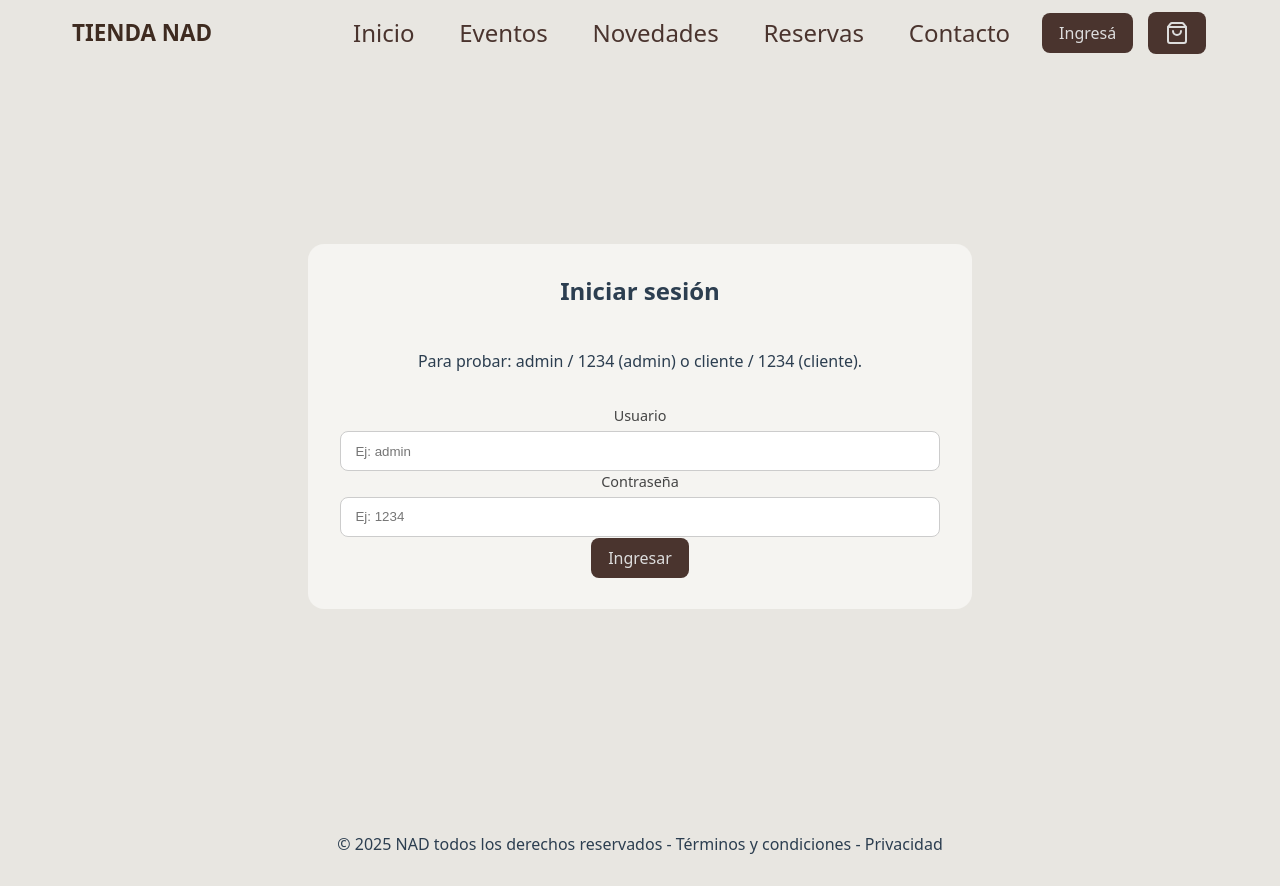
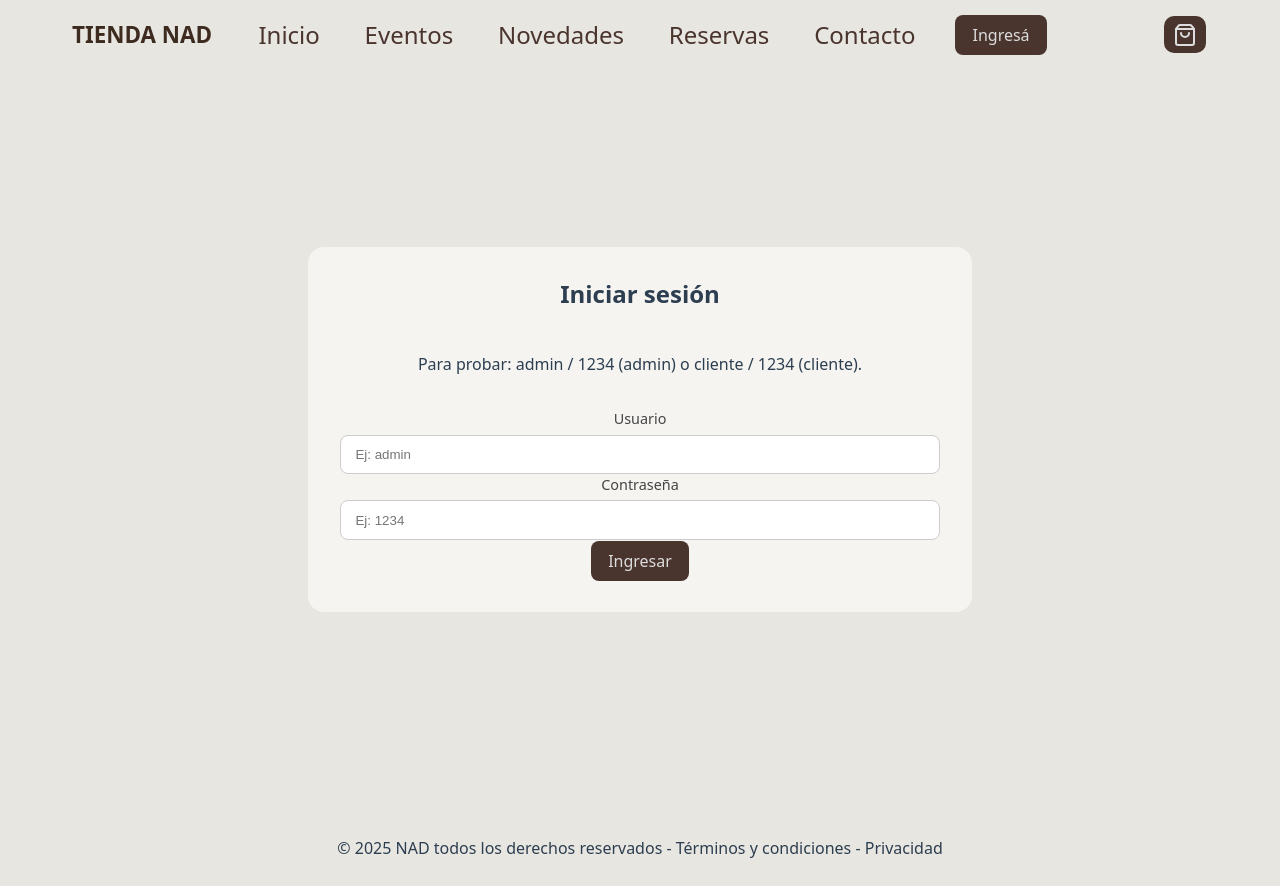
Before and after one commit to JuanRojasManuel/TiendaNad, a React (Vite) app: page /login in a window 1280 px wide. Built offline with nearby package versions, Linux system fonts and the light colour scheme; no server answers.

Commit message:
CSS + Cart
CSS + Cart

```diff
--- a/src/App.css
+++ b/src/App.css
@@ -157,16 +157,6 @@ header {
   text-decoration: none;
 }
 
-.cart-count-nad {
-  margin-left: -5px;
-  background-color: red;
-  color: #fff;
-  border-radius: 50%;
-  padding: 3px 6px;
-  font-size: 11px;
-  font-weight: bold;
-  line-height: 1;
-}
 
 .menu-lista-nad {
   list-style: none;
@@ -729,12 +719,21 @@ header {
 /* ================== HEADER / HAMBURGUESA ================== */
 /* ================== HEADER / HAMBURGUESA ================== */
 
+.header-nad {
+  background: #e8e6e1;
+  position: sticky;
+  top: 0;
+  z-index: 1000;
+}
+
 .header-bar {
+  max-width: 1200px;
+  margin: 0 auto;
+  padding: 0.6rem 2rem;
   display: flex;
-  justify-content: space-between;
   align-items: center;
-  padding: 0.5rem 2rem;
 }
+
 
 .header-brand .brand-text {
   font-size: 1.4rem;
@@ -743,10 +742,31 @@ header {
   text-decoration: none;
 }
 
+/* nav + login/logout */
 .header-right {
   display: flex;
   align-items: center;
-  gap: 1rem;
+  gap: 1.5rem;
+  margin-left: 2rem;
+  flex: 1;
+}
+
+/* contenedor de hamburguesa + carrito a la derecha */
+.header-icons {
+  margin-left: auto;
+  display: flex;
+  align-items: center;
+  gap: 0.5rem;
+}
+
+/* botón carrito solo icono redondito */
+.btn-cart-nad {
+  display: inline-flex;
+  align-items: center;
+  justify-content: center;
+  padding: 0.35rem 0.5rem;
+  border-radius: 10px;
+  position: relative;
 }
 
 .nav-links-nad {
@@ -765,13 +785,6 @@ header {
   gap: 0.75rem;
 }
 
-.btn-cart-nad {
-  display: inline-flex;
-  align-items: center;
-  gap: 0.35rem;
-  position: relative;
-}
-
 .icon-cart-nad {
   width: 18px;
   height: 18px;
@@ -788,6 +801,19 @@ header {
   cursor: pointer;
 }
 
+.cart-count-nad {
+  position: absolute;
+  top: -4px;
+  right: -4px;
+  background: #d9534f;
+  color: #fff;
+  border-radius: 999px;
+  padding: 0 4px;
+  font-size: 0.7rem;
+  line-height: 1.2;
+  min-width: 16px;
+  text-align: center;
+}
 /* ================== GESTOR DE PRODUCTO ================== */
 /* ================== GESTOR DE PRODUCTO ================== */
 /* ================== GESTOR DE PRODUCTO ================== */
@@ -1193,7 +1219,7 @@ header {
     flex-direction: column;
     align-items: flex-start;
     position: absolute;
-    top: 3.2rem;
+    top: 3.1rem;
     right: 1rem;
     background: #f6f2ec;
     padding: 1rem;
@@ -1201,6 +1227,10 @@ header {
     box-shadow: 0 8px 24px rgba(0, 0, 0, 0.18);
     gap: 1rem;
     z-index: 2000;
+  }
+
+  .header-icons {
+    margin-left: auto;
   }
 
   .nav-links-nad {
--- a/src/components/Header.jsx
+++ b/src/components/Header.jsx
@@ -19,21 +19,25 @@ function Header() {
   return (
     <header className="header-nad">
       <div className="header-bar">
+        {/* IZQUIERDA: logo */}
         <div className="header-brand">
           <Link to="/" className="brand-text" onClick={closeMenu}>
             TIENDA NAD
           </Link>
         </div>
 
+        {/* CENTRO / DERECHA: links + login/logout */}
         <div className={`header-right ${menuOpen ? "open" : ""}`}>
-          {/* 👇 le pasamos la función de cerrar al Nav */}
           <Nav onLinkClick={closeMenu} />
 
           <div className="menu-actions">
             {usuario ? (
               <button
                 className="general-button-nad"
-                onClick={() => { logout(); closeMenu(); }}
+                onClick={() => {
+                  logout();
+                  closeMenu();
+                }}
               >
                 Cerrar Sesión
               </button>
@@ -42,11 +46,18 @@ function Header() {
                 <button className="general-button-nad">Ingresá</button>
               </Link>
             )}
+          </div>
+        </div>
+
+        {/* DERECHA: hamburguesa + carrito SIEMPRE visibles */}
+        <div className="header-icons">
+          <button className="hamburger-nad" onClick={toggleMenu}>
+            ☰
+          </button>
 
           <Link to="/carrito" onClick={closeMenu}>
             <button className="general-button-nad btn-cart-nad">
               <BagIcon className="icon-cart-nad" />
-
               {contadorEnCarrito > 0 && (
                 <span className="cart-count-nad">{contadorEnCarrito}</span>
               )}
@@ -54,11 +65,6 @@ function Header() {
           </Link>
         </div>
       </div>
-
-        <button className="hamburger-nad" onClick={toggleMenu}>
-          ☰
-        </button>
-      </div>
     </header>
   );
 }
```
Lines whose indentation alone changed are shown as unchanged.
